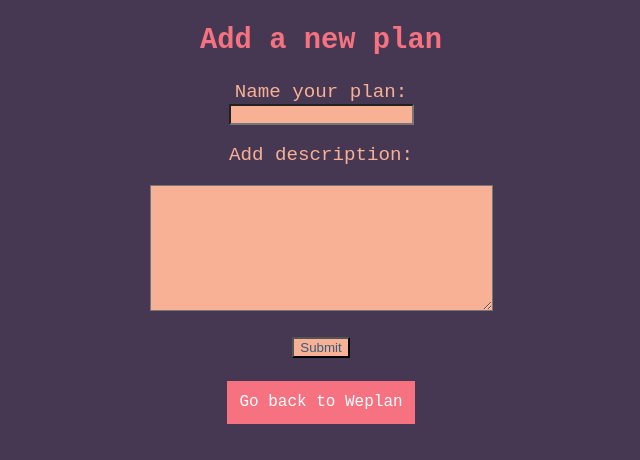
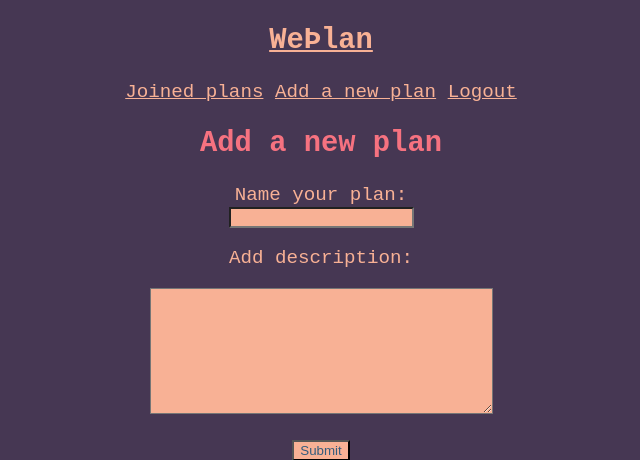
Before and after one commit to lowdodo/tsoha-weplan, a Flask app: page /addplan in a window 1280 px wide. Shown: the top 460 px of the page, without its empty margins (319-959 px from the left). Run offline with Flask 3, Linux system fonts and the light colour scheme.

Commit message:
added navigation

```diff
--- a/templates/add.html
+++ b/templates/add.html
@@ -8,7 +8,12 @@
   <link rel="stylesheet" type="text/css" href="/static/style.css">
 
 </head>
-
+<nav class="topnav">
+  <h2><a href="/">WeÞlan</a></h2>
+  <a href="/ownplans/{{user_id}}">Joined plans</a>
+  <a class="active" href="/addplan">Add a new plan</a>
+  <a href="/logout">Logout</a>
+</nav>
 <h2>Add a new plan</h2>
 <form action="/addplan" method="POST">
     <input type="hidden" name="creator_id" value="{{ session.user_id }}">
```
